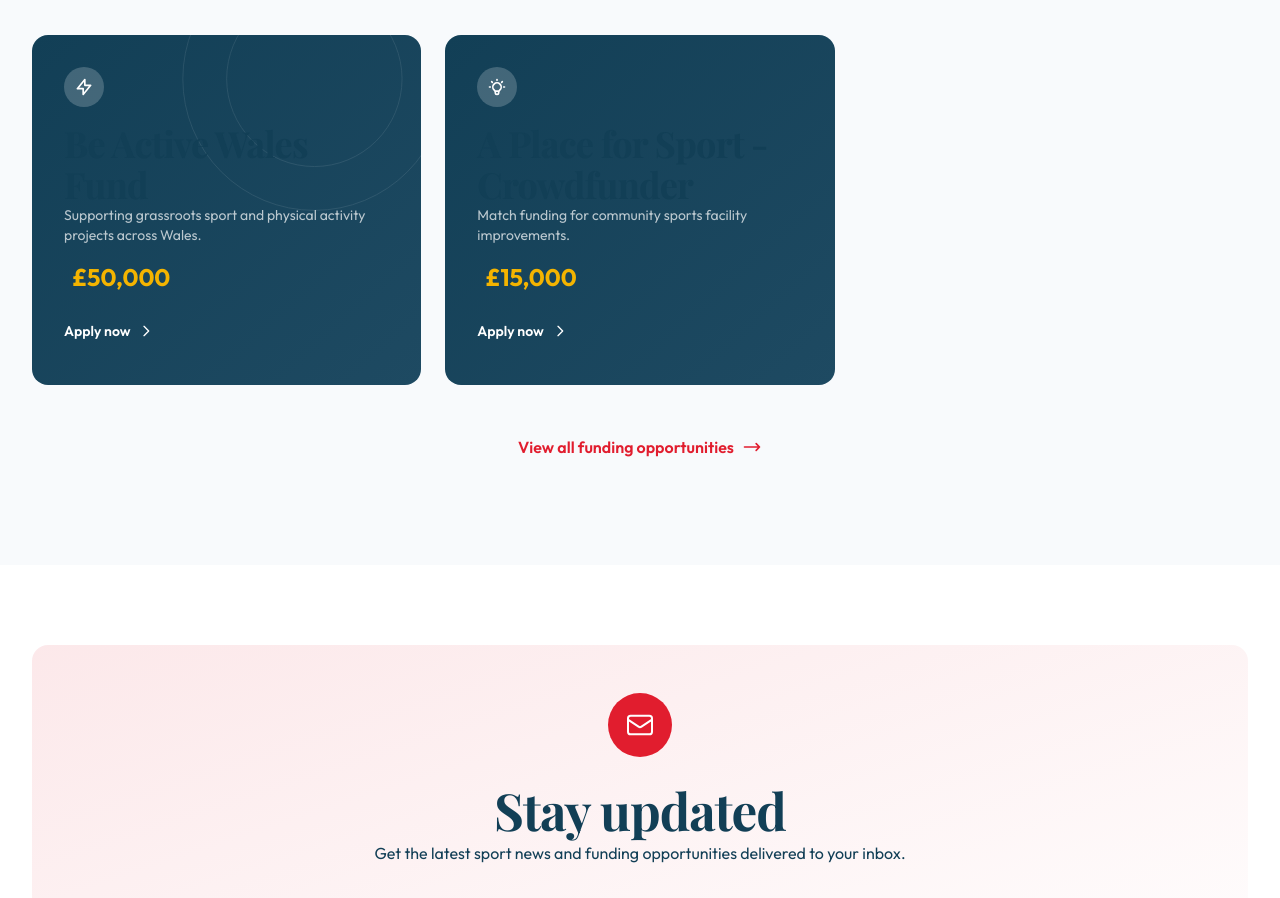
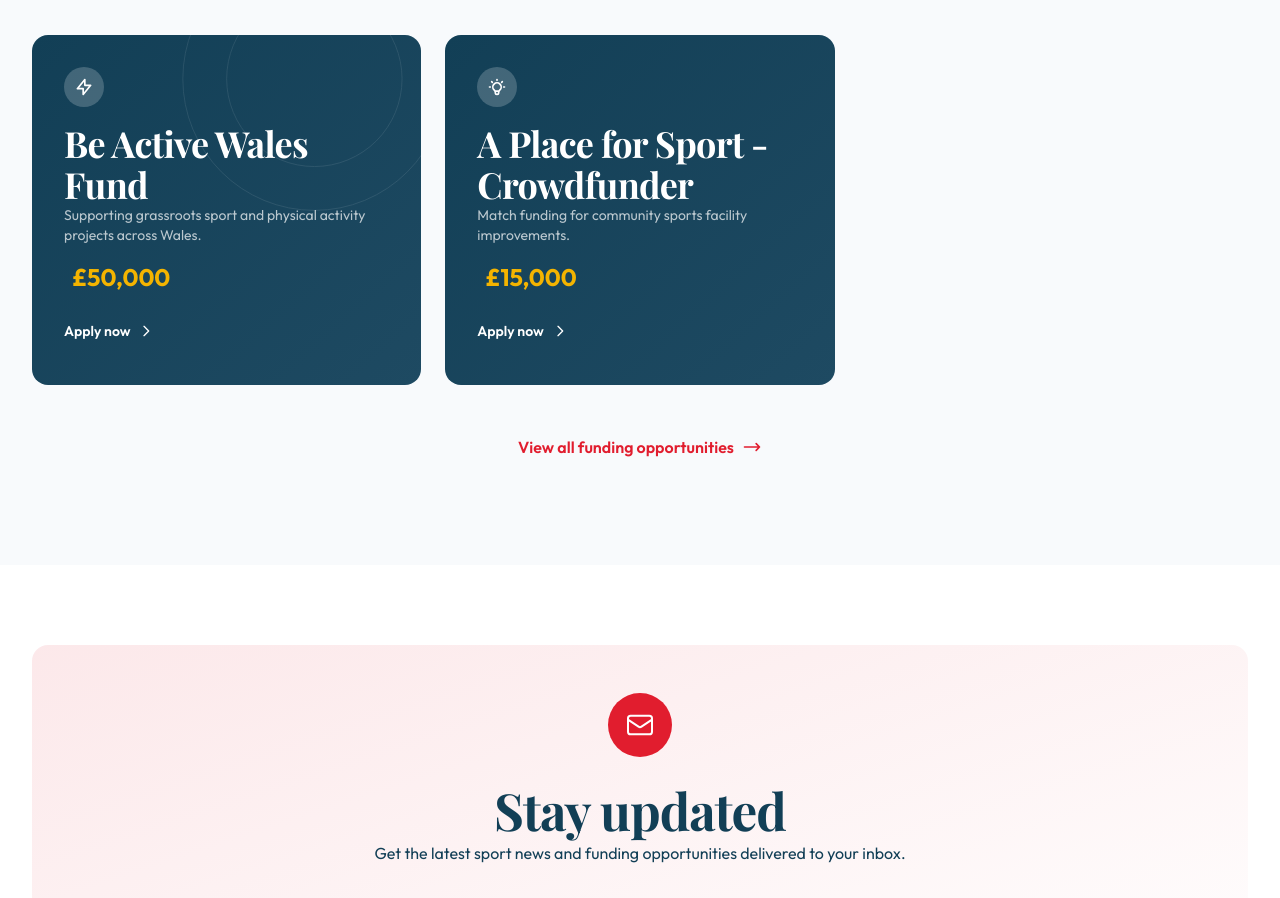
Before and after one commit to EmesOrdCo/Sport_Wales, a Next.js app: page /en in a window 1280 px wide. Shown: the part 3940-4838 px from the top of the page. Built offline with nearby package versions, Linux system fonts and the light colour scheme; no server answers; a web font is replaced by a local one.

Commit message:
Hide Apply for Funding button on mobile and make funding card titles white

```diff
--- a/src/app/globals.css
+++ b/src/app/globals.css
@@ -339,6 +339,13 @@
   min-height: 48px;
   position: relative;
   overflow: hidden;
+}
+
+/* Hide funding button on mobile/tablet - only show on desktop (xl breakpoint: 1280px+) */
+@media (max-width: 1279px) {
+  .header-funding-btn {
+    display: none !important;
+  }
 }
 
 .btn::before {
--- a/src/components/layout/Header.tsx
+++ b/src/components/layout/Header.tsx
@@ -99,10 +99,10 @@
             {/* Language Switcher */}
             <LanguageSwitcher variant={isScrolled || !isHome ? 'light' : 'dark'} />
 
-            {/* CTA Button - Desktop */}
+            {/* CTA Button - Desktop Only (hidden on mobile/tablet via CSS) */}
             <Link
               href="/funding"
-              className="hidden lg:flex btn btn-primary text-sm py-2.5 px-5"
+              className="btn btn-primary text-sm py-2.5 px-5 header-funding-btn"
             >
               {locale === 'cy' ? 'Gwneud Cais' : 'Apply for Funding'}
             </Link>
--- a/src/components/sections/FundingSection.tsx
+++ b/src/components/sections/FundingSection.tsx
@@ -137,7 +137,7 @@
                     </div>
                   </div>
 
-                  <h3 className="text-xl font-bold text-white mb-2">
+                  <h3 className="text-xl font-bold !text-white mb-2">
                     {card.title}
                   </h3>
                   <p className={`text-sm mb-4 flex-grow ${card.iconClass === 'text-[#E11D2E]' ? 'text-white/60' : 'text-white/70'}`}>
```
